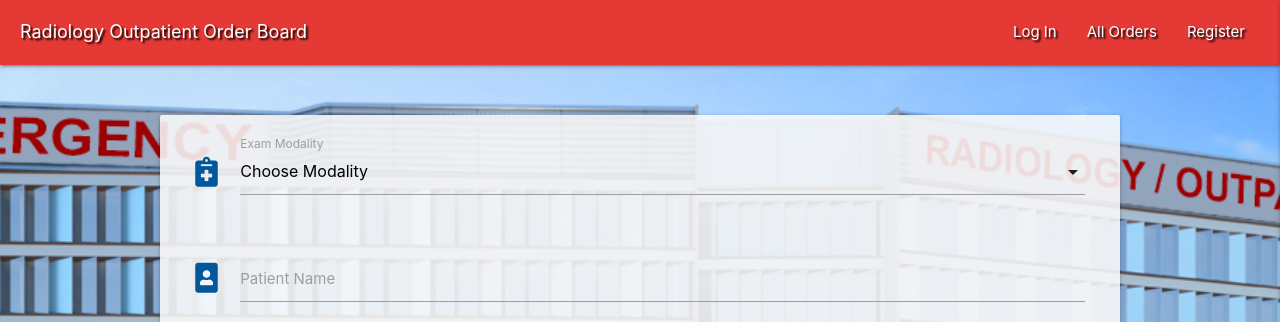
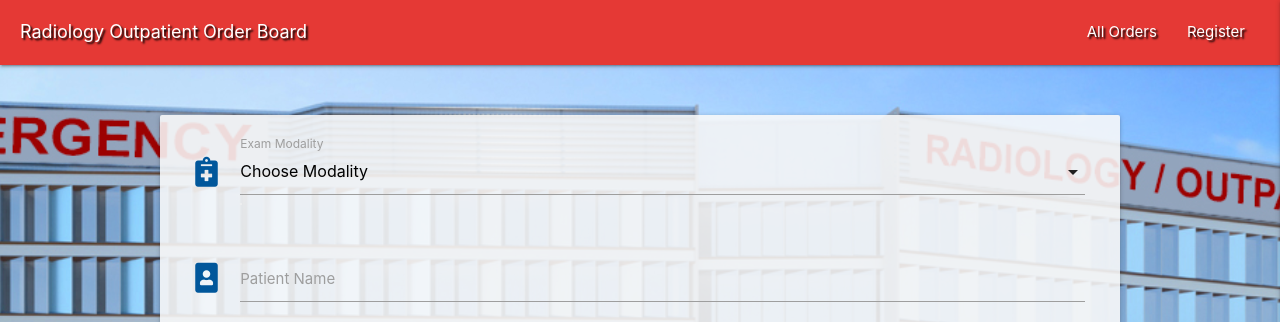
Before and after one commit to BrianLipscombe/radiology-outpatient-board, a Flask app: page /add_task in a window 1280 px wide. Shown: the top 322 px of the page. Run offline with Flask 2, Linux system fonts and the light colour scheme; data that the repository does not hold is empty; some libraries are stand-ins or nearby versions.

```diff
--- a/templates/base.html
+++ b/templates/base.html
@@ -24,7 +24,7 @@
                 <a href="#" data-target="mobile-demo" class="sidenav-trigger right"><i class="fas fa-bars"></i></a>
 				<a href="{{ url_for('get_tasks') }}" class="brand-logo">Radiology Outpatient Order Board</a>
 				<ul class="right hide-on-med-and-down">
-                    <li><a href="{{ url_for('login') }}">Log In</a></li>
+
 					<li><a href="{{ url_for('get_tasks') }}">All Orders</a></li>
                     {% if session.user %}
                         <li><a href="{{ url_for('profile', username=session['user']) }}">Profile</a></li>
@@ -53,7 +53,7 @@
                 {% endif %}
                 <li><a href="{{ url_for('logout') }}">Log Out</a></li>
             {% else %}
-                <li><a href="{{ url_for('login') }}">Log In</a></li>
+
                 <li><a href="{{ url_for('register') }}">Register</a></li>
             {% endif %}
 		</ul>
```
